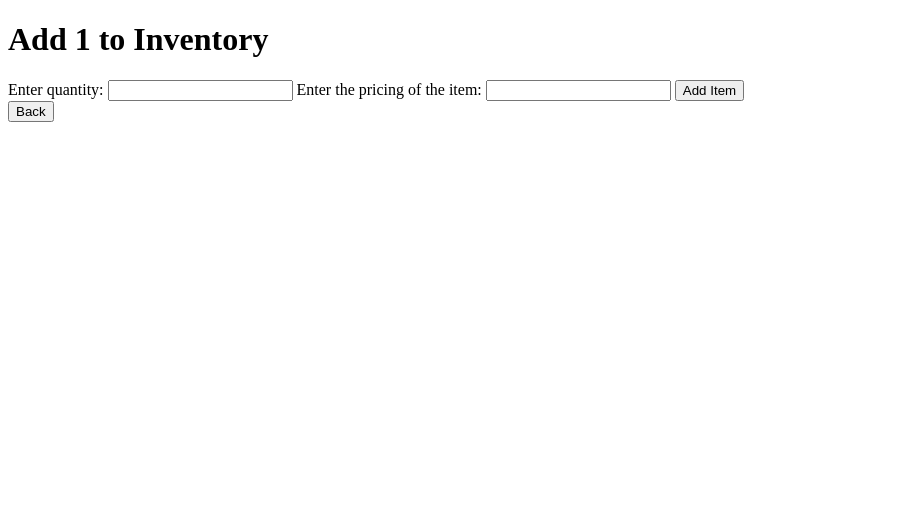
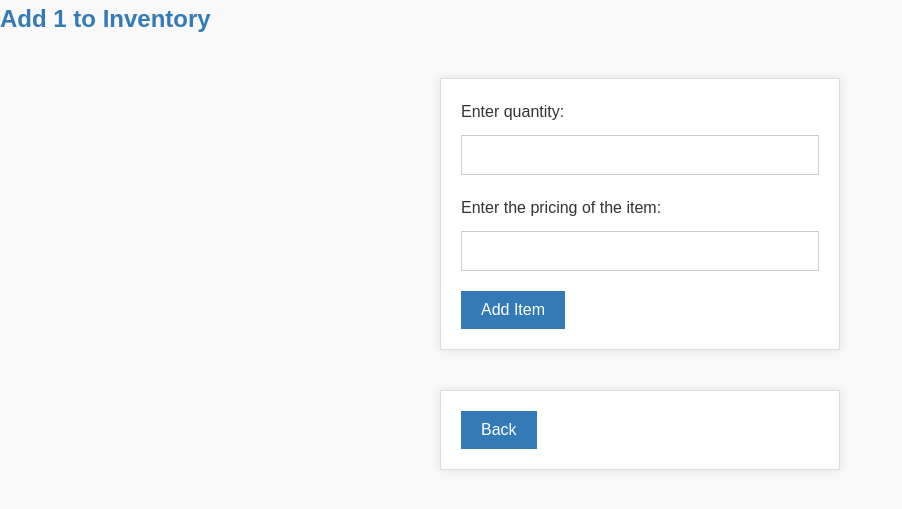
Before and after one commit to E-A-H62/Pantry-Inventory, a Flask app: page /add/1 in a window 1280 px wide. Shown: the top 509 px of the page, without its empty margins (0-902 px from the left). Run offline with Flask 3, Linux system fonts and the light colour scheme.

Commit message:
Forgot about the stylesheet

```diff
--- /dev/null
+++ b/static/style.css
@@ -0,0 +1,85 @@
+/* Global Styles */
+
+* {
+    box-sizing: border-box;
+    margin: 0;
+    padding: 0;
+  }
+
+  body {
+    font-family: Arial, sans-serif;
+    line-height: 1.6;
+    color: #333;
+    background-color: #f9f9f9;
+  }
+
+  h1, h2 {
+    margin-bottom: 10px;
+    color: #337ab7;
+  }
+
+  h1 {
+    font-size: 24px;
+  }
+
+  h2 {
+    font-size: 18px;
+  }
+
+  /* Form Styles */
+
+  form {
+    max-width: 400px;
+    margin: 40px auto;
+    padding: 20px;
+    background-color: #fff;
+    border: 1px solid #ddd;
+    box-shadow: 0 0 10px rgba(0, 0, 0, 0.1);
+  }
+
+  label {
+    display: block;
+    margin-bottom: 10px;
+  }
+
+  input[type="number"] {
+    width: 100%;
+    height: 40px;
+    margin-bottom: 20px;
+    padding: 10px;
+    border: 1px solid #ccc;
+  }
+
+  button[type="submit"] {
+    background-color: #337ab7;
+    color: #fff;
+    border: none;
+    padding: 10px 20px;
+    font-size: 16px;
+    cursor: pointer;
+  }
+
+  button[type="submit"]:hover {
+    background-color: #23527c;
+  }
+
+  .btn {
+    background-color: #337ab7;
+    color: #fff;
+    border: none;
+    padding: 10px 20px;
+    font-size: 16px;
+    cursor: pointer;
+  }
+
+  .btn:hover {
+    background-color: #23527c;
+  }
+
+  .btn-primary {
+    background-color: #337ab7;
+  }
+
+  .btn-primary:hover {
+    background-color: #23527c;
+  }
--- a/templates/add_inventory.html
+++ b/templates/add_inventory.html
@@ -3,6 +3,7 @@
 <head>
     <meta charset="UTF-8">
     <meta name="viewport" content="width=device-width, initial-scale=1.0">
+    <link rel="stylesheet" href="{{ url_for('static', filename='style.css') }}">
     <title>Pantry Inventory</title>
 </head>
 <body>
--- a/templates/edit_inventory.html
+++ b/templates/edit_inventory.html
@@ -3,6 +3,7 @@
 <head>
     <meta charset="UTF-8">
     <meta name="viewport" content="width=device-width, initial-scale=1.0">
+    <link rel="stylesheet" href="{{ url_for('static', filename='style.css') }}">
     <title>Pantry Inventory</title>
 </head>
 <body>
--- a/templates/home.html
+++ b/templates/home.html
@@ -2,6 +2,7 @@
 <html lang="en">
     <head>
         <meta charset="utf-8">
+        <link rel="stylesheet" href="{{ url_for('static', filename='style.css') }}">
         <title>Pantry Inventory</title>
     </head>
     <body>
--- a/templates/inventory.html
+++ b/templates/inventory.html
@@ -3,6 +3,7 @@
 <head>
     <meta charset="UTF-8">
     <meta name="viewport" content="width=device-width, initial-scale=1.0">
+    <link rel="stylesheet" href="{{ url_for('static', filename='style.css') }}">
     <title>Pantry Inventory</title>
 </head>
 <body>
```
